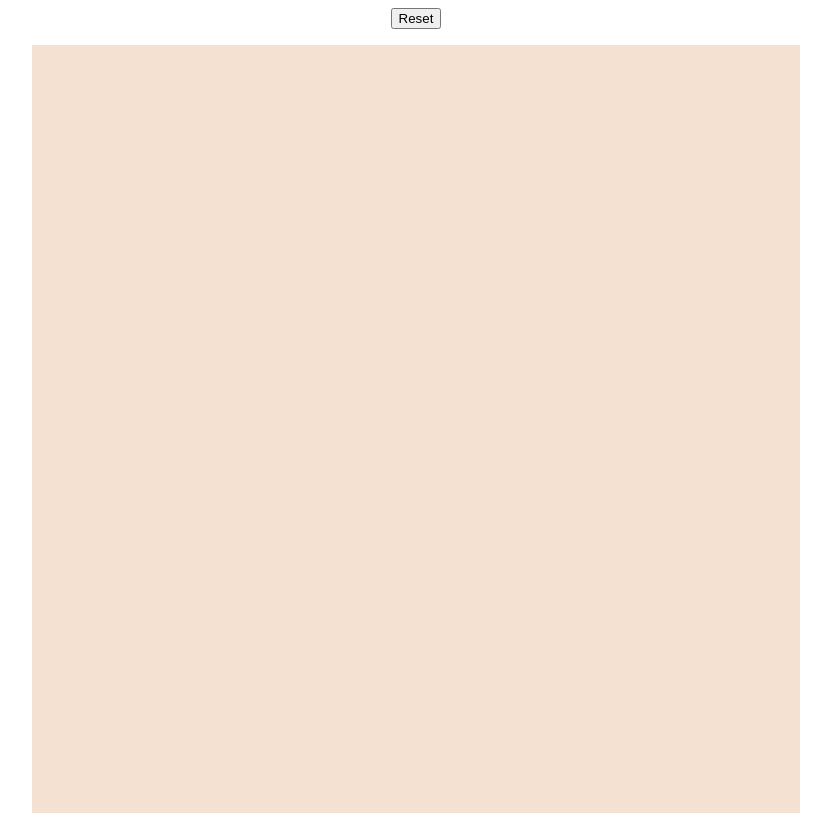
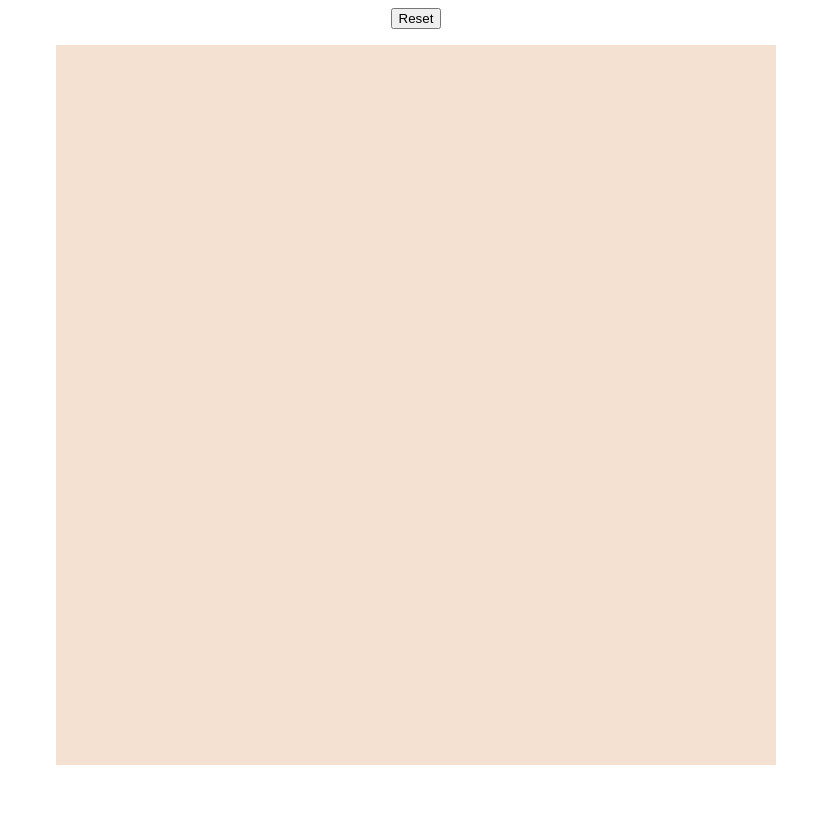
Before and after one commit to rjmacleod/etch-a-sketch, a plain HTML site: page index.html in a window 1280 px wide. Shown: the whole page, without its empty margins (224-1055 px from the left). After the commit the page ends 800 px from the top, so only its background shows below. Drawn offline with Linux system fonts and the light colour scheme.

Commit message:
tweaked resizing of grid as viewport changes

```diff
--- a/index.html
+++ b/index.html
@@ -12,16 +12,11 @@
             margin: 2vh;
             display: grid;
             border-collapse: collapse;
-            /*
-            grid-template-columns: repeat(16, 6vh);
-            grid-template-rows: repeat(16, 6vh);
-            */
             justify-content: center;
         }
         .cell {
             box-sizing: border-box;
             aspect-ratio: 1 / 1;
-            /*border: 1px solid rgb(17, 39, 39);*/
             background: rgb(245, 225, 209);
             font-size: small;
             text-align: center;
@@ -48,26 +43,11 @@
 
         // Generate grid
 
-        // let cellsPerSide = 16;
-
-        // for(let i = 0; i<(cellsPerSide*cellsPerSide); i++) {
-        //     const div = document.createElement('div');
-        //     div.classList.add('cell');
-        //     container.appendChild(div);
-        // }
-        // let vhPerCell = Math.floor(100/cellsPerSide);
-        // container.setAttribute('style',
-        //                         `grid-template-columns: repeat(${cellsPerSide}, ${vhPerCell}vh);
-        //                          grid-template-rows: repeat(${cellsPerSide}, ${vhPerCell}vh)`);
-
-        // const cells = document.querySelectorAll('.cell');
-        // cells.forEach(cell => cell.addEventListener('mouseover', applyColorOnHover));
-        //removeGrid(cellsPerSide);
         generateGrid(16);
 
         // Reset button
 
-        reset.addEventListener('click', resetPage)
+        reset.addEventListener('click', resetPage);
 
         // Helper functions
 
@@ -100,7 +80,7 @@
             cells = document.querySelectorAll('.cell');
             cells.forEach(cell => cell.addEventListener('mouseover', applyColorOnHover));
             // Set up CSS grid to display cells
-            let vhPerCell = Math.floor(100/cellsPerSide);
+            let vhPerCell = 90/(cellsPerSide);
             container.setAttribute('style',
                         `grid-template-columns: repeat(${cellsPerSide}, ${vhPerCell}vh);
                          grid-template-rows: repeat(${cellsPerSide}, ${vhPerCell}vh)`);
```
